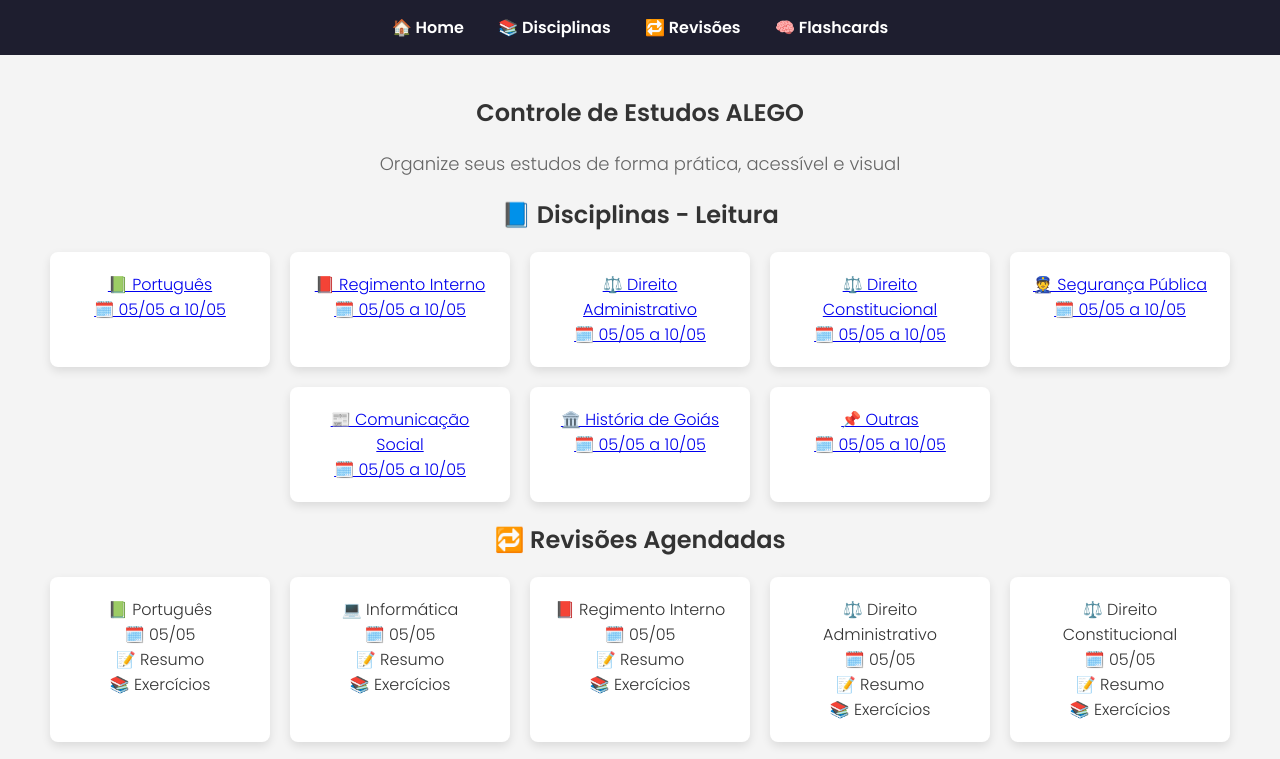
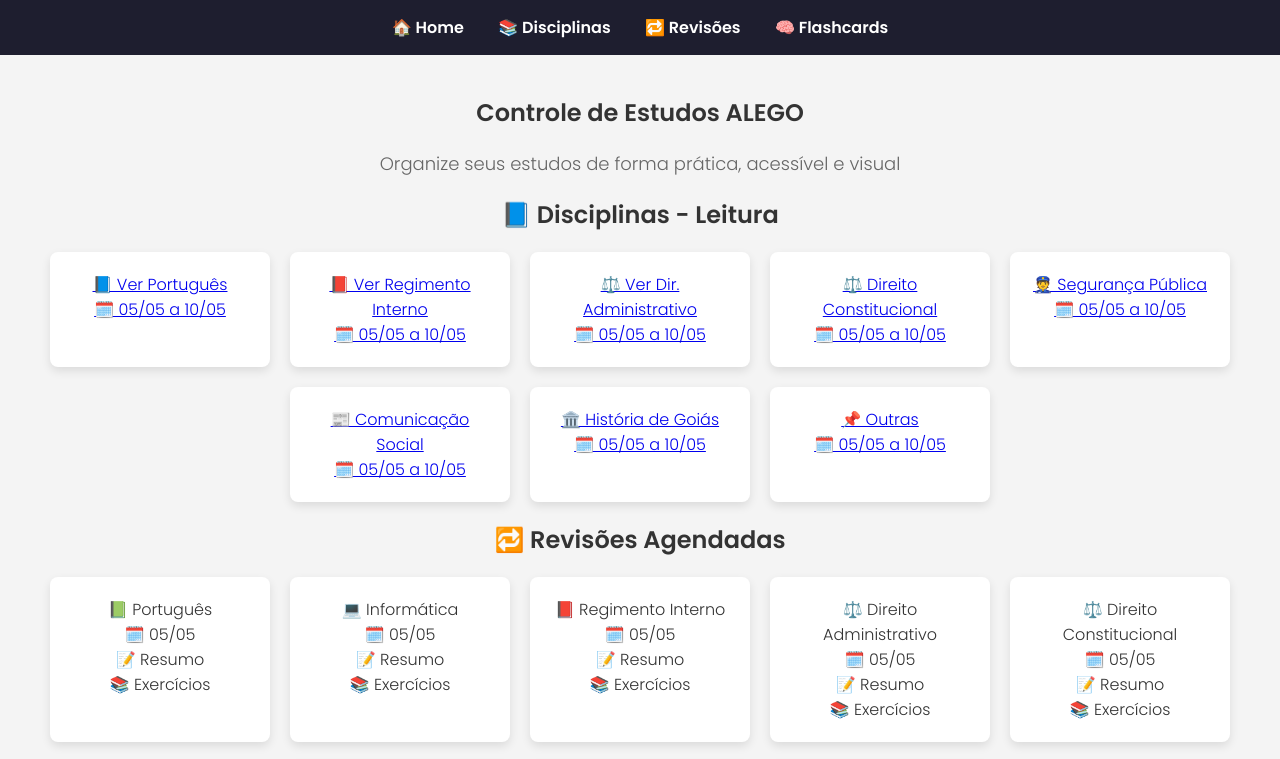
Before and after one commit to dyuliano14/Alego-main, a plain HTML site: page index.html in a window 1280 px wide. Shown: the top 759 px of the page. Drawn offline with Linux system fonts and the light colour scheme.

Commit message:
Update index.html
atualização das chamadas das paginas.

```diff
--- a/index.html
+++ b/index.html
@@ -26,9 +26,9 @@
     <section id="disciplinas">
       <h2>📘 Disciplinas - Leitura</h2>
       <div class="grid">
-        <div class="card"><a href=portugues.md>📗 Português <br>🗓️ 05/05 a 10/05</a></div>
-        <div class="card"><a href=regimento.html>📕 Regimento Interno <br>🗓️ 05/05 a 10/05</a></div>
-        <div class="card"><a href=dir.administrativo.html>⚖️ Direito Administrativo <br>🗓️ 05/05 a 10/05</a></div>
+        <div class="card"><a href="ver.md.html?m=portugues">📘 Ver Português <br>🗓️ 05/05 a 10/05</a></div>
+        <div class="card"><a href="ver.md.html?m=regimento">📕 Ver Regimento Interno <br>🗓️ 05/05 a 10/05</a></div>
+        <div class="card"><a href="ver.md.html?m=dir.administrativo">⚖️ Ver Dir. Administrativo <br>🗓️ 05/05 a 10/05</a></div>
         <div class="card"><a href=dir.constitucional.html>⚖️ Direito Constitucional <br>🗓️ 05/05 a 10/05</a></div>
         <div class="card"><a href=seguranca.html>👮 Segurança Pública <br>🗓️ 05/05 a 10/05</a></div>
         <div class="card"><a href=comunicacao.html>📰 Comunicação Social <br>🗓️ 05/05 a 10/05</a></div>
```
